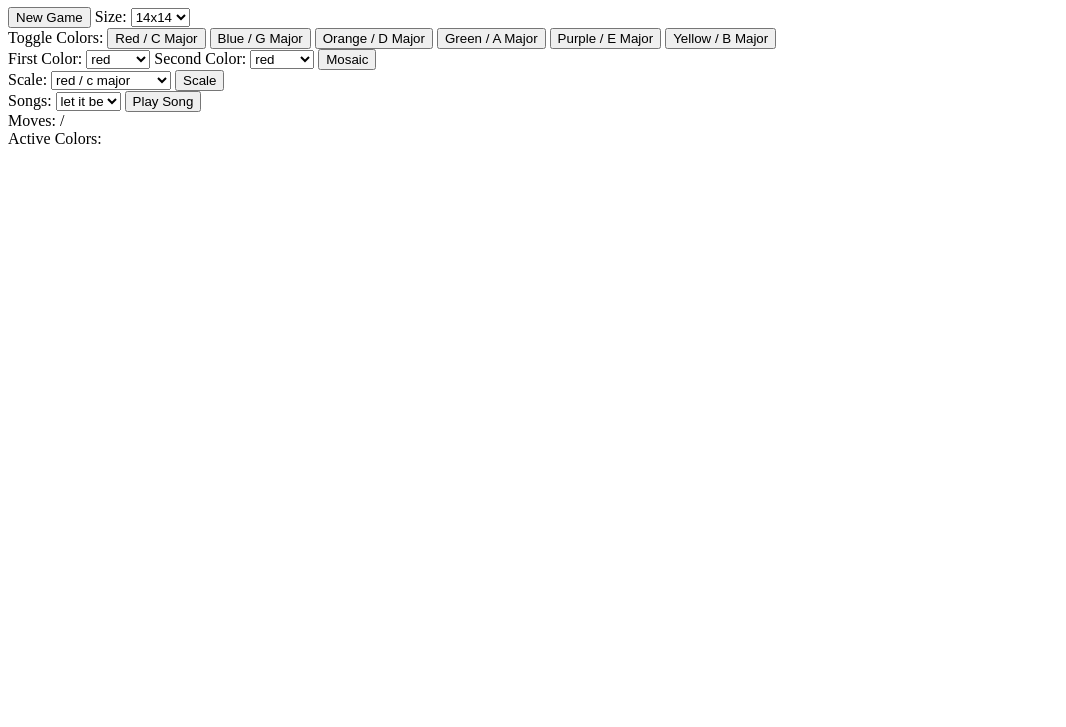
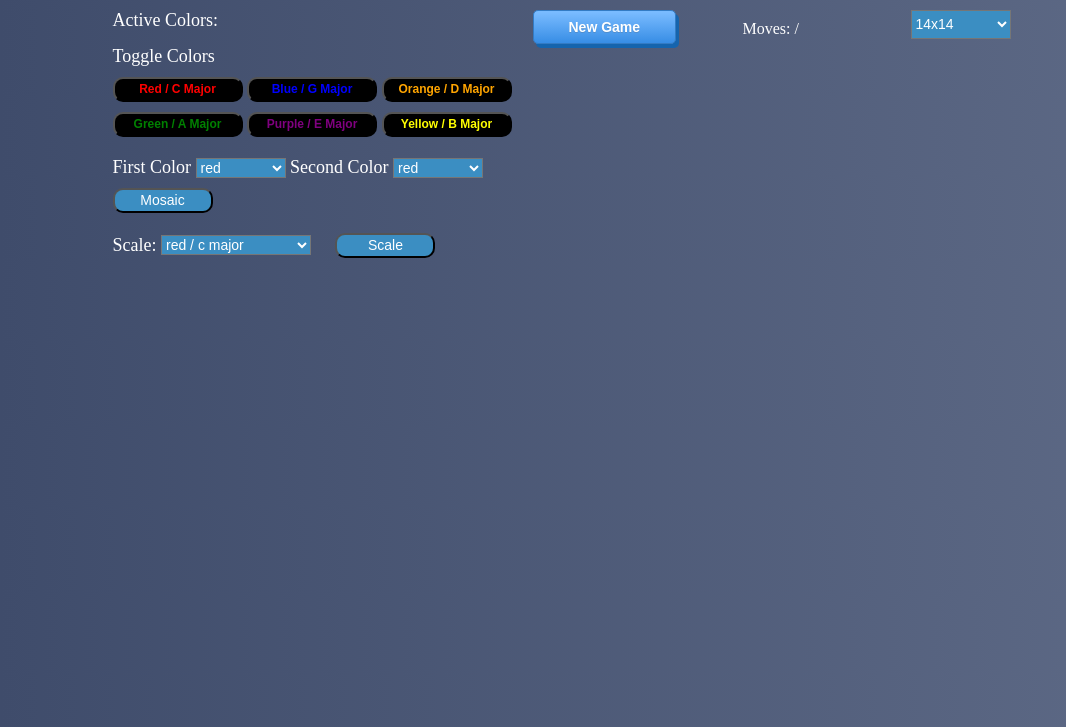
Before and after one commit to KylekJeon/PaintOver, a website built with webpack: page index.html in a window 1280 px wide. Shown: the part 73-800 px from the top of the page, without its empty margins (0-1066 px from the left). Built offline with nearby package versions, Linux system fonts and the light colour scheme.

Commit message:
Add css and styling to game

```diff
--- a/index.html
+++ b/index.html
@@ -2,16 +2,27 @@
 <html>
   <head>
     <meta charset="utf-8">
-    <title>PaintOver</title>
+    <title>Paint Over</title>
     <link rel="stylesheet" type="text/css" href="./paintover.css">
+    <link href="https://fonts.googleapis.com/css?family=Courgette|Pacifico" rel="stylesheet">
     <script src="https://ajax.googleapis.com/ajax/libs/jquery/2.2.4/jquery.min.js"></script>
     <script src="./bundle.js"></script>
   </head>
 
   <body>
-    <h1>PaintOver</h1>
-    <button className="start-button" onclick="newGame()">New Game</button>
-    <span>Size:</span>
+    <h1 class="game-title">
+      <font color="red">P</font>
+      <font color="blue">a</font>
+      <font color="orange">i</font>
+      <font color="green">n</font>
+      <font color="purple">t</font>
+      <font color="yellow">O</font>
+      <font color="red">v</font>
+      <font color="blue">e</font>
+      <font color="orange">r</font>
+    </h1>
+    <div class="board-background">
+      <button class="start-button" onclick="newGame()">New Game</button>
       <select id="board-size" onchange="updateBoard()">
         <option value="8">8x8</option>
         <option value="10">10x10</option>
@@ -22,18 +33,27 @@
       </select>
       <table id="gameBoard">
       </table>
+      <div class="move-container">Moves:
+        <span id="moves"></span>
+        /
+        <span id="maxMoves"></span>
+      </div>
+      <section class="game-logic">
+        <div class="active-color-container">Active Colors:
+          <span id="activeColors"></span>
+        </div>
         <div class"activate-colors">
-      Toggle Colors:
-      <button onclick="activateColor('red')">Red / C Major</button>
-      <button onclick="activateColor('blue')">Blue / G Major</button>
-      <button onclick="activateColor('orange')">Orange / D Major</button>
-      <button onclick="activateColor('green')">Green / A Major</button>
-      <button onclick="activateColor('purple')">Purple / E Major</button>
-      <button onclick="activateColor('yellow')">Yellow / B Major</button>
+          Toggle Colors<br>
+          <button class="red-button toggle-button" onclick="activateColor('red')">Red / C Major</button>
+          <button class="blue-button toggle-button" onclick="activateColor('blue')">Blue / G Major</button>
+          <button class="orange-button toggle-button" onclick="activateColor('orange')">Orange / D Major</button>
+          <button class="green-button toggle-button" onclick="activateColor('green')">Green / A Major</button>
+          <button class="purple-button toggle-button" onclick="activateColor('purple')">Purple / E Major</button>
+          <button class="yellow-button toggle-button" onclick="activateColor('yellow')">Yellow / B Major</button>
         </div>
         <div class="board-shapes">
-      <span>First Color:</span>
-      <select id="mosaic-color-1">
+          <span>First Color</span>
+          <select class="mosaic-select" id="mosaic-color-1">
             <option value="red">red</option>
             <option value="blue">blue</option>
             <option value="orange">orange</option>
@@ -41,8 +61,8 @@
             <option value="purple">purple</option>
             <option value="yellow">yellow</option>
           </select>
-      <span>Second Color:</span>
-      <select id="mosaic-color-2">
+          <span>Second Color</span>
+          <select class="mosaic-select" id="mosaic-color-2">
             <option value="red">red</option>
             <option value="blue">blue</option>
             <option value="orange">orange</option>
@@ -50,7 +70,7 @@
             <option value="purple">purple</option>
             <option value="yellow">yellow</option>
           </select>
-      <button onclick="mosaic()">Mosaic</button>
+          <button class="mosaic-select-button" onclick="mosaic()">Mosaic</button>
         </div>
         <div class="scale">
           <span>Scale:</span>
@@ -62,22 +82,9 @@
             <option value="purple">purple / e major</option>
             <option value="yellow">yellow / b major</option>
           </select>
-      <button onclick="scale()">Scale</button>
+          <button class="scale-button" onclick="scale()">Scale</button>
         </div>
-    <div class='songs'>
-      <span>Songs:</span>
-      <select id="songs">
-        <option value="let_it_be-red">let it be</option>
-      </select>
-      <button onclick="songFilter()">Play Song</button>
-    </div>
-    <div>Moves:
-      <span id="moves"></span>
-      /
-      <span id="maxMoves"></span>
-    </div>
-    <div>Active Colors:
-      <span id="activeColors"></span>
+      </section>
     </div>
   </body>
 </html>
--- a/paintover.css
+++ b/paintover.css
@@ -1,3 +1,10 @@
+body {
+  background: #606c88; /* fallback for old browsers */
+  background: -webkit-linear-gradient(to left, #606c88 , #3f4c6b); /* Chrome 10-25, Safari 5.1-6 */
+  background: linear-gradient(to left, #606c88 , #3f4c6b); /* W3C, IE 10+/ Edge, Firefox 16+, Chrome 26+, Opera 12+, Safari 7+ */
+  color: white;
+}
+
 .square {
   width: 30px;
   height: 30px;
@@ -5,14 +12,184 @@
   cursor: pointer;
 }
 
+.board-background {
+  position: relative;
+  width: 615px;
+  margin: 0 auto;
+}
+
+#gameBoard {
+  margin-top: 50px;
+  background: white;
+  position: absolute;
+  left: 200px;
+}
+
+
+.game-title {
+  text-align: center;
+  font-family: "Courgette", "Pacifico", arial;
+}
+
+
+
 .start-button {
-  display: block;
+	-moz-box-shadow: 3px 4px 0px 0px #1564ad;
+	-webkit-box-shadow: 3px 4px 0px 0px #1564ad;
+	box-shadow: 3px 4px 0px 0px #1564ad;
+	background:-webkit-gradient(linear, left top, left bottom, color-stop(0.05, #79bbff), color-stop(1, #378de5));
+	background:-moz-linear-gradient(top, #79bbff 5%, #378de5 100%);
+	background:-webkit-linear-gradient(top, #79bbff 5%, #378de5 100%);
+	background:-o-linear-gradient(top, #79bbff 5%, #378de5 100%);
+	background:-ms-linear-gradient(top, #79bbff 5%, #378de5 100%);
+	background:linear-gradient(to bottom, #79bbff 5%, #378de5 100%);
+	filter:progid:DXImageTransform.Microsoft.gradient(startColorstr='#79bbff', endColorstr='#378de5',GradientType=0);
+	background-color:#79bbff;
+	-moz-border-radius:5px;
+	-webkit-border-radius:5px;
+	border-radius:5px;
+	border:1px solid #337bc4;
+	display:inline-block;
+	cursor:pointer;
+	color:#ffffff;
+	font-family:Arial;
+	font-size:14px;
+	font-weight:bold;
+	padding:8px 35px;
+	text-decoration:none;
+	text-shadow:0px 1px 0px #528ecc;
+  position: absolute;
+  left: 200px;
+  outline: none;
+  top: 0;
+}
+
+.start-button:hover {
+	background:-webkit-gradient(linear, left top, left bottom, color-stop(0.05, #378de5), color-stop(1, #79bbff));
+	background:-moz-linear-gradient(top, #378de5 5%, #79bbff 100%);
+	background:-webkit-linear-gradient(top, #378de5 5%, #79bbff 100%);
+	background:-o-linear-gradient(top, #378de5 5%, #79bbff 100%);
+	background:-ms-linear-gradient(top, #378de5 5%, #79bbff 100%);
+	background:linear-gradient(to bottom, #378de5 5%, #79bbff 100%);
+	filter:progid:DXImageTransform.Microsoft.gradient(startColorstr='#378de5', endColorstr='#79bbff',GradientType=0);
+	background-color:#378de5;
+}
+
+.start-button:active {
+  top: 1px;
+}
+
+#board-size {
+  position: absolute;
+  right: -63px;
+  width: 100px;
+  height: 29px;
+  overflow: hidden;
+  background: #3b8ec2;
+  font-size: 14px;
+  color: white;
+  font-family: sans-serif;
+}
+
+.game-logic {
+  width: 440px;
+  position: absolute;
+  left: -220px;
+  font-size: 18px;
+}
+
+.toggle-button {
+  width: 130px;
+  height: 25px;
+  border-radius: 10px;
+  margin-top: 10px;
+  font-size: 12px;
+  font-weight: bold;
+  background: black;
+  outline: none;
+}
+
+.red-button {
+  color: red;
+}
+
+.blue-button {
+  color: blue;
+}
+
+.orange-button {
+  color: orange;
+}
+
+.green-button {
+  color: green;
+}
+
+.purple-button {
+  color: purple;
+}
+
+.yellow-button {
+  color: yellow;
+}
+
+
+.board-shapes {
+  margin-top: 20px;
   margin-bottom: 20px;
 }
 
-.gameBoard {
-  margin-top: 30px;
+.mosaic-select {
+  width: 90px;
+  height: 20px;
+  overflow: hidden;
+  background: #3b8ec2;
+  font-size: 14px;
+  color: white;
+  font-family: sans-serif;
 }
+
+.mosaic-select-button {
+  width: 100px;
+  height: 25px;
+  margin-top: 10px;
+  border-radius: 10px;
+  background: #3b8ec2;
+  color: white;
+  font-size: 14px;
+}
+
+.move-container {
+  position: absolute;
+  left: 410px;
+  top: 10px;
+}
+
+.active-color-container {
+  margin-bottom: 15px;
+}
+
+
+#scale-color {
+  width: 150px;
+  height: 20px;
+  overflow: hidden;
+  background: #3b8ec2;
+  font-size: 14px;
+  color: white;
+  font-family: sans-serif;
+  margin-right: 20px;
+}
+
+.scale-button {
+  width: 100px;
+  height: 25px;
+  border-radius: 10px;
+  background: #3b8ec2;
+  color: white;
+  font-size: 14px;
+}
+
 
 .red {
    background-color: red;
```
Also changed, not shown: unfinished.html (added, +1 -0 lines). Lines whose indentation alone changed are shown as unchanged.
